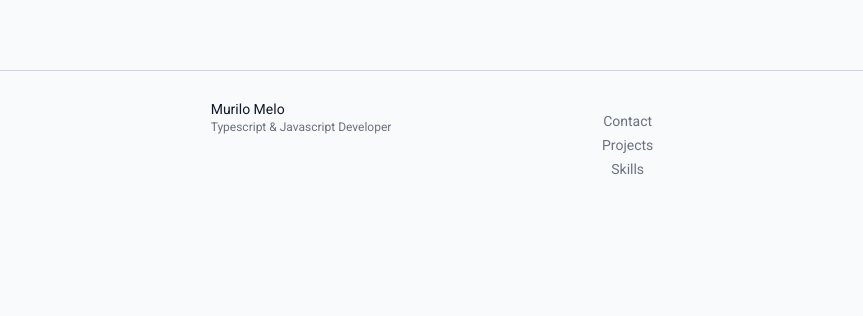
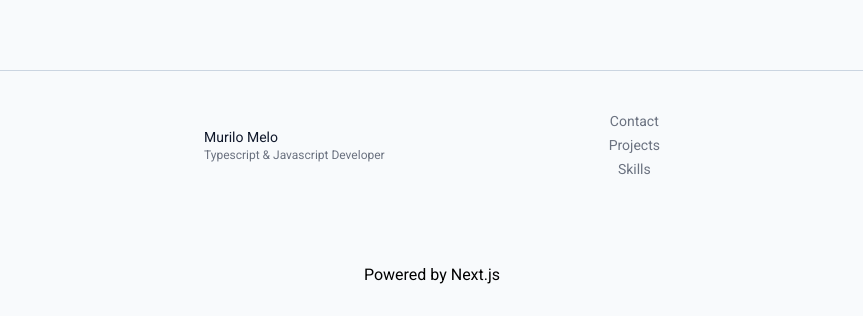
Before and after one commit to muriloux/folionext, a Next.js app: page / in a window 1280 px wide. Shown: the part 867-1183 px from the top of the page, without its empty margins (208-1071 px from the left). Before the commit the page ends 1098 px from the top, so only its background shows below. Built offline with nearby package versions, Linux system fonts and the light colour scheme.

Commit message:
style: Skills comp cog spins for 2s + Footer minor addition

```diff
--- a/components/Footer/index.tsx
+++ b/components/Footer/index.tsx
@@ -7,8 +7,12 @@ interface IProps {}
 
 export const Footer: FunctionComponent<IProps> = (props: IProps) => {
   return (
-    <footer className="container flex flex-row mt-48 justify-evenly border-solid border-t-slate-300 dark:border-t-gray-700 border-t">
-      <div id="footer-about" className="flex flex-col">
+    <footer className="container justify-between mt-48 border-solid border-t-slate-300 dark:border-t-gray-700 border-t">
+      <div className="flex flex-row justify-evenly">
+        <div
+          id="footer-about"
+          className="flex flex-col items-center justify-center px-5"
+        >
           <PersonCard
             name="Murilo Melo"
             personalUrl="https://github.com/muriloux"
@@ -17,8 +21,16 @@ export const Footer: FunctionComponent<IProps> = (props: IProps) => {
             <span>Typescript & Javascript Developer</span>
           </PersonCard>
         </div>
-      <div id="footer-links" className="flex flex-col">
+        <div
+          id="footer-links"
+          className="flex flex-col items-center justify-center px-5"
+        >
           <FooterItems />
+        </div>
+      </div>
+      <br />
+      <div className="flex items-center justify-center py-5 w-full">
+        Powered by Next.js
       </div>
     </footer>
   );
--- a/components/Skills/index.tsx
+++ b/components/Skills/index.tsx
@@ -1,12 +1,27 @@
+import { useEffect, useState } from "react";
 import { SkillCard } from "./SkillCard";
 import { HiOutlineCog8Tooth } from "react-icons/hi2";
 
 export default function Skills() {
+  const [isSpinning, setIsSpinning] = useState(true);
+
+  useEffect(() => {
+    const timer = setTimeout(() => {
+      setIsSpinning(false);
+    }, 2000);
+
+    return () => {
+      clearTimeout(timer);
+    };
+  }, []);
+
   return (
     <div className="py-5">
       <h1 className="flex text-xl font-bold pt-14 pb-8 text-slate-900 sm:text-xl dark:text-gray-200 justify-center">
         <p className="flex justify-center items-center">
-          <HiOutlineCog8Tooth />
+          <HiOutlineCog8Tooth
+            className={isSpinning ? "animate-spin" : "hover:animate-spin"}
+          />
           &nbsp;Skills&nbsp;
         </p>
       </h1>
```
Lines whose indentation alone changed are shown as unchanged.
